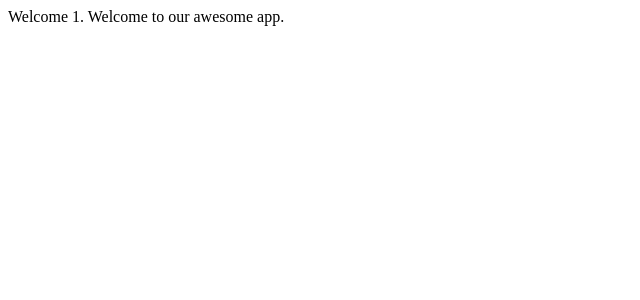
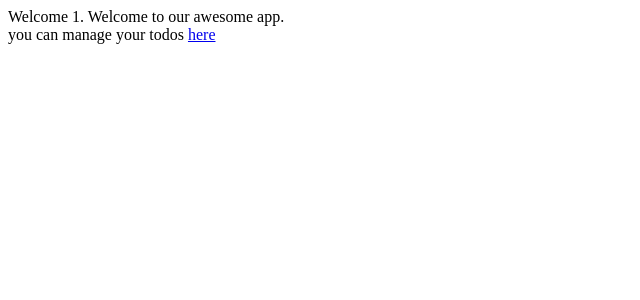
Before and after one commit to MaycemAMOR/Todo-s-app-Java-Full-Stack-with-Spring-Boot-and-Angular, an Angular app in the folder todo-ui/: page /welcome/1 in a window 1280 px wide. Shown: the top 300 px of the page, without its empty margins (0-640 px from the left). Built offline with nearby package versions, Linux system fonts and the light colour scheme.

Commit message:
Create a Link to Todos in Welcome Component

```diff
--- a/todo-ui/src/app/welcome/welcome.html
+++ b/todo-ui/src/app/welcome/welcome.html
@@ -1 +1,8 @@
-Welcome {{ name }}. Welcome to our awesome app.
+<div>
+  Welcome {{ name }}.
+  Welcome to our awesome app.
+</div>
+<div>
+  you can manage your todos <a routerLink="/todos"> here</a>
+
+</div>
--- a/todo-ui/src/app/welcome/welcome.ts
+++ b/todo-ui/src/app/welcome/welcome.ts
@@ -1,8 +1,10 @@
 import {Component, OnInit} from '@angular/core';
-import {ActivatedRoute} from '@angular/router';
+import {ActivatedRoute, RouterLink} from '@angular/router';
 
 @Component({
-  imports: [],
+  imports: [
+    RouterLink
+  ],
   selector: 'app-welcome',
   styleUrl: './welcome.css',
   templateUrl: './welcome.html',
```
